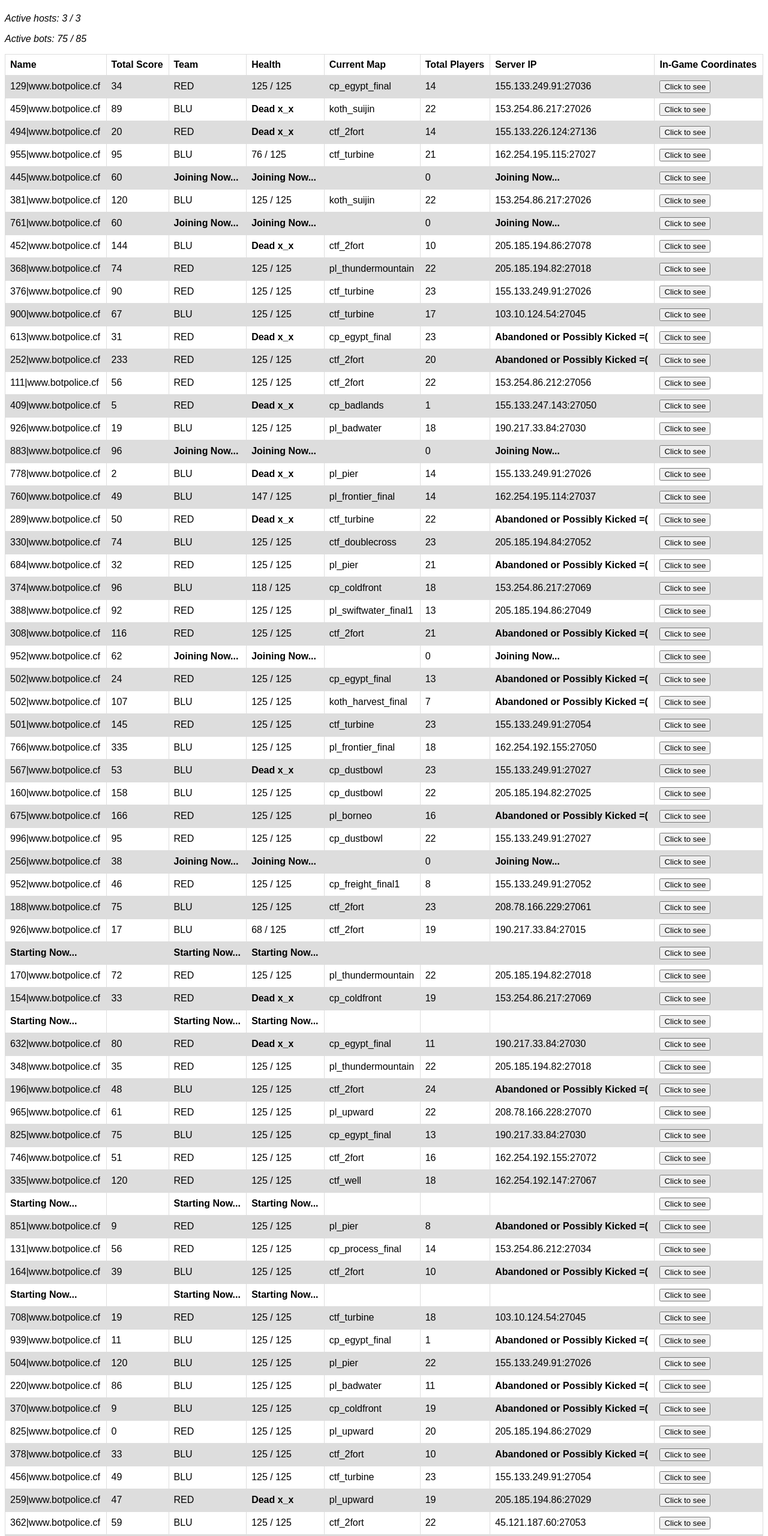
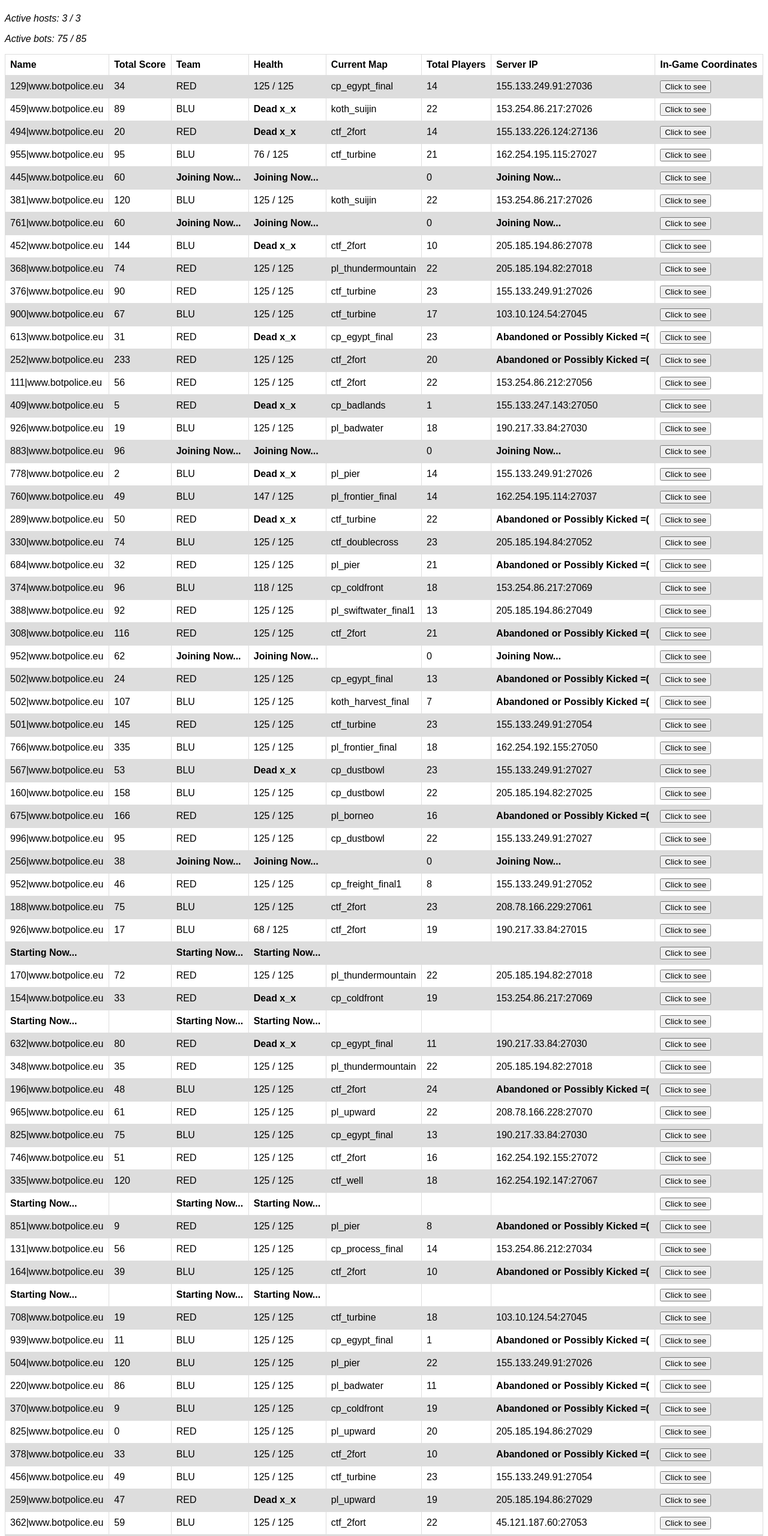
Before and after one commit to voidworks/botpolice.eu, a plain HTML site: page index.html in a window 1280 px wide. Shown: the part 240-2800 px from the top of the page at 60% size. Drawn offline with Linux system fonts and the light colour scheme.

Commit message:
Update index.html

```diff
--- a/index.html
+++ b/index.html
@@ -49,7 +49,7 @@ tr:nth-child(even) {
 <td><b>In-Game Coordinates</b></td>
 </tr>
 <tr>
-                <td>129|www.botpolice.cf</td>
+                <td>129|www.botpolice.eu</td>
                 <td>34</td>
                 <td>RED</td>
                 <td>125 / 125</td>
@@ -62,7 +62,7 @@ tr:nth-child(even) {
 
 
             <tr>
-                <td>459|www.botpolice.cf</td>
+                <td>459|www.botpolice.eu</td>
                 <td>89</td>
                 <td>BLU</td>
                 <td><b>Dead x_x</b></td>
@@ -75,7 +75,7 @@ tr:nth-child(even) {
 
 
             <tr>
-                <td>494|www.botpolice.cf</td>
+                <td>494|www.botpolice.eu</td>
                 <td>20</td>
                 <td>RED</td>
                 <td><b>Dead x_x</b></td>
@@ -88,7 +88,7 @@ tr:nth-child(even) {
 
 
             <tr>
-                <td>955|www.botpolice.cf</td>
+                <td>955|www.botpolice.eu</td>
                 <td>95</td>
                 <td>BLU</td>
                 <td>76 / 125</td>
@@ -101,7 +101,7 @@ tr:nth-child(even) {
 
 
             <tr>
-                <td>445|www.botpolice.cf</td>
+                <td>445|www.botpolice.eu</td>
                 <td>60</td>
                 <td><b>Joining Now...</b></td>
                 <td><b>Joining Now...</b></td>
@@ -114,7 +114,7 @@ tr:nth-child(even) {
 
 
             <tr>
-                <td>381|www.botpolice.cf</td>
+                <td>381|www.botpolice.eu</td>
                 <td>120</td>
                 <td>BLU</td>
                 <td>125 / 125</td>
@@ -127,7 +127,7 @@ tr:nth-child(even) {
 
 
             <tr>
-                <td>761|www.botpolice.cf</td>
+                <td>761|www.botpolice.eu</td>
                 <td>60</td>
                 <td><b>Joining Now...</b></td>
                 <td><b>Joining Now...</b></td>
@@ -140,7 +140,7 @@ tr:nth-child(even) {
 
 
             <tr>
-                <td>452|www.botpolice.cf</td>
+                <td>452|www.botpolice.eu</td>
                 <td>144</td>
                 <td>BLU</td>
                 <td><b>Dead x_x</b></td>
@@ -153,7 +153,7 @@ tr:nth-child(even) {
 
 
             <tr>
-                <td>368|www.botpolice.cf</td>
+                <td>368|www.botpolice.eu</td>
                 <td>74</td>
                 <td>RED</td>
                 <td>125 / 125</td>
@@ -166,7 +166,7 @@ tr:nth-child(even) {
 
 
             <tr>
-                <td>376|www.botpolice.cf</td>
+                <td>376|www.botpolice.eu</td>
                 <td>90</td>
                 <td>RED</td>
                 <td>125 / 125</td>
@@ -179,7 +179,7 @@ tr:nth-child(even) {
 
 
             <tr>
-                <td>900|www.botpolice.cf</td>
+                <td>900|www.botpolice.eu</td>
                 <td>67</td>
                 <td>BLU</td>
                 <td>125 / 125</td>
@@ -192,7 +192,7 @@ tr:nth-child(even) {
 
 
             <tr>
-                <td>613|www.botpolice.cf</td>
+                <td>613|www.botpolice.eu</td>
                 <td>31</td>
                 <td>RED</td>
                 <td><b>Dead x_x</b></td>
@@ -205,7 +205,7 @@ tr:nth-child(even) {
 
 
             <tr>
-                <td>252|www.botpolice.cf</td>
+                <td>252|www.botpolice.eu</td>
                 <td>233</td>
                 <td>RED</td>
                 <td>125 / 125</td>
@@ -218,7 +218,7 @@ tr:nth-child(even) {
 
 
             <tr>
-                <td>111|www.botpolice.cf</td>
+                <td>111|www.botpolice.eu</td>
                 <td>56</td>
                 <td>RED</td>
                 <td>125 / 125</td>
@@ -231,7 +231,7 @@ tr:nth-child(even) {
 
 
             <tr>
-                <td>409|www.botpolice.cf</td>
+                <td>409|www.botpolice.eu</td>
                 <td>5</td>
                 <td>RED</td>
                 <td><b>Dead x_x</b></td>
@@ -244,7 +244,7 @@ tr:nth-child(even) {
 
 
             <tr>
-                <td>926|www.botpolice.cf</td>
+                <td>926|www.botpolice.eu</td>
                 <td>19</td>
                 <td>BLU</td>
                 <td>125 / 125</td>
@@ -257,7 +257,7 @@ tr:nth-child(even) {
 
 
             <tr>
-                <td>883|www.botpolice.cf</td>
+                <td>883|www.botpolice.eu</td>
                 <td>96</td>
                 <td><b>Joining Now...</b></td>
                 <td><b>Joining Now...</b></td>
@@ -270,7 +270,7 @@ tr:nth-child(even) {
 
 
             <tr>
-                <td>778|www.botpolice.cf</td>
+                <td>778|www.botpolice.eu</td>
                 <td>2</td>
                 <td>BLU</td>
                 <td><b>Dead x_x</b></td>
@@ -283,7 +283,7 @@ tr:nth-child(even) {
 
 
             <tr>
-                <td>760|www.botpolice.cf</td>
+                <td>760|www.botpolice.eu</td>
                 <td>49</td>
                 <td>BLU</td>
                 <td>147 / 125</td>
@@ -296,7 +296,7 @@ tr:nth-child(even) {
 
 
             <tr>
-                <td>289|www.botpolice.cf</td>
+                <td>289|www.botpolice.eu</td>
                 <td>50</td>
                 <td>RED</td>
                 <td><b>Dead x_x</b></td>
@@ -309,7 +309,7 @@ tr:nth-child(even) {
 
 
             <tr>
-                <td>330|www.botpolice.cf</td>
+                <td>330|www.botpolice.eu</td>
                 <td>74</td>
                 <td>BLU</td>
                 <td>125 / 125</td>
@@ -322,7 +322,7 @@ tr:nth-child(even) {
 
 
             <tr>
-                <td>684|www.botpolice.cf</td>
+                <td>684|www.botpolice.eu</td>
                 <td>32</td>
                 <td>RED</td>
                 <td>125 / 125</td>
@@ -335,7 +335,7 @@ tr:nth-child(even) {
 
 
             <tr>
-                <td>374|www.botpolice.cf</td>
+                <td>374|www.botpolice.eu</td>
                 <td>96</td>
                 <td>BLU</td>
                 <td>118 / 125</td>
@@ -348,7 +348,7 @@ tr:nth-child(even) {
 
 
             <tr>
-                <td>388|www.botpolice.cf</td>
+                <td>388|www.botpolice.eu</td>
                 <td>92</td>
                 <td>RED</td>
                 <td>125 / 125</td>
@@ -361,7 +361,7 @@ tr:nth-child(even) {
 
 
             <tr>
-                <td>308|www.botpolice.cf</td>
+                <td>308|www.botpolice.eu</td>
                 <td>116</td>
                 <td>RED</td>
                 <td>125 / 125</td>
@@ -374,7 +374,7 @@ tr:nth-child(even) {
 
 
             <tr>
-                <td>952|www.botpolice.cf</td>
+                <td>952|www.botpolice.eu</td>
                 <td>62</td>
                 <td><b>Joining Now...</b></td>
                 <td><b>Joining Now...</b></td>
@@ -387,7 +387,7 @@ tr:nth-child(even) {
 
 
             <tr>
-                <td>502|www.botpolice.cf</td>
+                <td>502|www.botpolice.eu</td>
                 <td>24</td>
                 <td>RED</td>
                 <td>125 / 125</td>
@@ -400,7 +400,7 @@ tr:nth-child(even) {
 
 
             <tr>
-                <td>502|www.botpolice.cf</td>
+                <td>502|www.botpolice.eu</td>
                 <td>107</td>
                 <td>BLU</td>
                 <td>125 / 125</td>
@@ -413,7 +413,7 @@ tr:nth-child(even) {
 
 
             <tr>
-                <td>501|www.botpolice.cf</td>
+                <td>501|www.botpolice.eu</td>
                 <td>145</td>
                 <td>RED</td>
                 <td>125 / 125</td>
@@ -426,7 +426,7 @@ tr:nth-child(even) {
 
 
             <tr>
-                <td>766|www.botpolice.cf</td>
+                <td>766|www.botpolice.eu</td>
                 <td>335</td>
                 <td>BLU</td>
                 <td>125 / 125</td>
@@ -439,7 +439,7 @@ tr:nth-child(even) {
 
 
             <tr>
-                <td>567|www.botpolice.cf</td>
+                <td>567|www.botpolice.eu</td>
                 <td>53</td>
                 <td>BLU</td>
                 <td><b>Dead x_x</b></td>
@@ -452,7 +452,7 @@ tr:nth-child(even) {
 
 
             <tr>
-                <td>160|www.botpolice.cf</td>
+                <td>160|www.botpolice.eu</td>
                 <td>158</td>
                 <td>BLU</td>
                 <td>125 / 125</td>
@@ -465,7 +465,7 @@ tr:nth-child(even) {
 
 
             <tr>
-                <td>675|www.botpolice.cf</td>
+                <td>675|www.botpolice.eu</td>
                 <td>166</td>
                 <td>RED</td>
                 <td>125 / 125</td>
@@ -478,7 +478,7 @@ tr:nth-child(even) {
 
 
             <tr>
-                <td>996|www.botpolice.cf</td>
+                <td>996|www.botpolice.eu</td>
                 <td>95</td>
                 <td>RED</td>
                 <td>125 / 125</td>
@@ -491,7 +491,7 @@ tr:nth-child(even) {
 
 
             <tr>
-                <td>256|www.botpolice.cf</td>
+                <td>256|www.botpolice.eu</td>
                 <td>38</td>
                 <td><b>Joining Now...</b></td>
                 <td><b>Joining Now...</b></td>
@@ -504,7 +504,7 @@ tr:nth-child(even) {
 
 
             <tr>
-                <td>952|www.botpolice.cf</td>
+                <td>952|www.botpolice.eu</td>
                 <td>46</td>
                 <td>RED</td>
                 <td>125 / 125</td>
@@ -517,7 +517,7 @@ tr:nth-child(even) {
 
 
             <tr>
-                <td>188|www.botpolice.cf</td>
+                <td>188|www.botpolice.eu</td>
                 <td>75</td>
                 <td>BLU</td>
                 <td>125 / 125</td>
@@ -530,7 +530,7 @@ tr:nth-child(even) {
 
 
             <tr>
-                <td>926|www.botpolice.cf</td>
+                <td>926|www.botpolice.eu</td>
                 <td>17</td>
                 <td>BLU</td>
                 <td>68 / 125</td>
@@ -556,7 +556,7 @@ tr:nth-child(even) {
 
 
             <tr>
-                <td>170|www.botpolice.cf</td>
+                <td>170|www.botpolice.eu</td>
                 <td>72</td>
                 <td>RED</td>
                 <td>125 / 125</td>
@@ -569,7 +569,7 @@ tr:nth-child(even) {
 
 
             <tr>
-                <td>154|www.botpolice.cf</td>
+                <td>154|www.botpolice.eu</td>
                 <td>33</td>
                 <td>RED</td>
                 <td><b>Dead x_x</b></td>
@@ -595,7 +595,7 @@ tr:nth-child(even) {
 
 
             <tr>
-                <td>632|www.botpolice.cf</td>
+                <td>632|www.botpolice.eu</td>
                 <td>80</td>
                 <td>RED</td>
                 <td><b>Dead x_x</b></td>
@@ -608,7 +608,7 @@ tr:nth-child(even) {
 
 
             <tr>
-                <td>348|www.botpolice.cf</td>
+                <td>348|www.botpolice.eu</td>
                 <td>35</td>
                 <td>RED</td>
                 <td>125 / 125</td>
@@ -621,7 +621,7 @@ tr:nth-child(even) {
 
 
             <tr>
-                <td>196|www.botpolice.cf</td>
+                <td>196|www.botpolice.eu</td>
                 <td>48</td>
                 <td>BLU</td>
                 <td>125 / 125</td>
@@ -634,7 +634,7 @@ tr:nth-child(even) {
 
 
             <tr>
-                <td>965|www.botpolice.cf</td>
+                <td>965|www.botpolice.eu</td>
                 <td>61</td>
                 <td>RED</td>
                 <td>125 / 125</td>
@@ -647,7 +647,7 @@ tr:nth-child(even) {
 
 
             <tr>
-                <td>825|www.botpolice.cf</td>
+                <td>825|www.botpolice.eu</td>
                 <td>75</td>
                 <td>BLU</td>
                 <td>125 / 125</td>
@@ -660,7 +660,7 @@ tr:nth-child(even) {
 
 
             <tr>
-                <td>746|www.botpolice.cf</td>
+                <td>746|www.botpolice.eu</td>
                 <td>51</td>
                 <td>RED</td>
                 <td>125 / 125</td>
@@ -673,7 +673,7 @@ tr:nth-child(even) {
 
 
             <tr>
-                <td>335|www.botpolice.cf</td>
+                <td>335|www.botpolice.eu</td>
                 <td>120</td>
                 <td>RED</td>
                 <td>125 / 125</td>
@@ -699,7 +699,7 @@ tr:nth-child(even) {
 
 
             <tr>
-                <td>851|www.botpolice.cf</td>
+                <td>851|www.botpolice.eu</td>
                 <td>9</td>
                 <td>RED</td>
                 <td>125 / 125</td>
@@ -712,7 +712,7 @@ tr:nth-child(even) {
 
 
             <tr>
-                <td>131|www.botpolice.cf</td>
+                <td>131|www.botpolice.eu</td>
                 <td>56</td>
                 <td>RED</td>
                 <td>125 / 125</td>
@@ -725,7 +725,7 @@ tr:nth-child(even) {
 
 
             <tr>
-                <td>164|www.botpolice.cf</td>
+                <td>164|www.botpolice.eu</td>
                 <td>39</td>
                 <td>BLU</td>
                 <td>125 / 125</td>
@@ -751,7 +751,7 @@ tr:nth-child(even) {
 
 
             <tr>
-                <td>708|www.botpolice.cf</td>
+                <td>708|www.botpolice.eu</td>
                 <td>19</td>
                 <td>RED</td>
                 <td>125 / 125</td>
@@ -764,7 +764,7 @@ tr:nth-child(even) {
 
 
             <tr>
-                <td>939|www.botpolice.cf</td>
+                <td>939|www.botpolice.eu</td>
                 <td>11</td>
                 <td>BLU</td>
                 <td>125 / 125</td>
@@ -777,7 +777,7 @@ tr:nth-child(even) {
 
 
             <tr>
-                <td>504|www.botpolice.cf</td>
+                <td>504|www.botpolice.eu</td>
                 <td>120</td>
                 <td>BLU</td>
                 <td>125 / 125</td>
@@ -790,7 +790,7 @@ tr:nth-child(even) {
 
 
             <tr>
-                <td>220|www.botpolice.cf</td>
+                <td>220|www.botpolice.eu</td>
                 <td>86</td>
                 <td>BLU</td>
                 <td>125 / 125</td>
@@ -803,7 +803,7 @@ tr:nth-child(even) {
 
 
             <tr>
-                <td>370|www.botpolice.cf</td>
+                <td>370|www.botpolice.eu</td>
                 <td>9</td>
                 <td>BLU</td>
                 <td>125 / 125</td>
@@ -816,7 +816,7 @@ tr:nth-child(even) {
 
 
             <tr>
-                <td>825|www.botpolice.cf</td>
+                <td>825|www.botpolice.eu</td>
                 <td>0</td>
                 <td>RED</td>
                 <td>125 / 125</td>
@@ -829,7 +829,7 @@ tr:nth-child(even) {
 
 
             <tr>
-                <td>378|www.botpolice.cf</td>
+                <td>378|www.botpolice.eu</td>
                 <td>33</td>
                 <td>BLU</td>
                 <td>125 / 125</td>
@@ -842,7 +842,7 @@ tr:nth-child(even) {
 
 
             <tr>
-                <td>456|www.botpolice.cf</td>
+                <td>456|www.botpolice.eu</td>
                 <td>49</td>
                 <td>BLU</td>
                 <td>125 / 125</td>
@@ -855,7 +855,7 @@ tr:nth-child(even) {
 
 
             <tr>
-                <td>259|www.botpolice.cf</td>
+                <td>259|www.botpolice.eu</td>
                 <td>47</td>
                 <td>RED</td>
                 <td><b>Dead x_x</b></td>
@@ -868,7 +868,7 @@ tr:nth-child(even) {
 
 
             <tr>
-                <td>362|www.botpolice.cf</td>
+                <td>362|www.botpolice.eu</td>
                 <td>59</td>
                 <td>BLU</td>
                 <td>125 / 125</td>
@@ -881,7 +881,7 @@ tr:nth-child(even) {
 
 
             <tr>
-                <td>550|www.botpolice.cf</td>
+                <td>550|www.botpolice.eu</td>
                 <td>34</td>
                 <td>BLU</td>
                 <td><b>Dead x_x</b></td>
@@ -894,7 +894,7 @@ tr:nth-child(even) {
 
 
             <tr>
-                <td>550|www.botpolice.cf</td>
+                <td>550|www.botpolice.eu</td>
                 <td>32</td>
                 <td>BLU</td>
                 <td>125 / 125</td>
@@ -907,7 +907,7 @@ tr:nth-child(even) {
 
 
             <tr>
-                <td>426|www.botpolice.cf</td>
+                <td>426|www.botpolice.eu</td>
                 <td>10</td>
                 <td>BLU</td>
                 <td>125 / 125</td>
@@ -920,7 +920,7 @@ tr:nth-child(even) {
 
 
             <tr>
-                <td>928|www.botpolice.cf</td>
+                <td>928|www.botpolice.eu</td>
                 <td>68</td>
                 <td>RED</td>
                 <td><b>Dead x_x</b></td>
@@ -933,7 +933,7 @@ tr:nth-child(even) {
 
 
             <tr>
-                <td>861|www.botpolice.cf</td>
+                <td>861|www.botpolice.eu</td>
                 <td>44</td>
                 <td>RED</td>
                 <td>125 / 125</td>
@@ -946,7 +946,7 @@ tr:nth-child(even) {
 
 
             <tr>
-                <td>974|www.botpolice.cf</td>
+                <td>974|www.botpolice.eu</td>
                 <td>28</td>
                 <td>BLU</td>
                 <td><b>Dead x_x</b></td>
@@ -959,7 +959,7 @@ tr:nth-child(even) {
 
 
             <tr>
-                <td>700|www.botpolice.cf</td>
+                <td>700|www.botpolice.eu</td>
                 <td>65</td>
                 <td>BLU</td>
                 <td>125 / 125</td>
@@ -972,7 +972,7 @@ tr:nth-child(even) {
 
 
             <tr>
-                <td>230|www.botpolice.cf</td>
+                <td>230|www.botpolice.eu</td>
                 <td>55</td>
                 <td>BLU</td>
                 <td>12 / 125</td>
@@ -985,7 +985,7 @@ tr:nth-child(even) {
 
 
             <tr>
-                <td>783|www.botpolice.cf</td>
+                <td>783|www.botpolice.eu</td>
                 <td>27</td>
                 <td>BLU</td>
                 <td>125 / 125</td>
@@ -998,7 +998,7 @@ tr:nth-child(even) {
 
 
             <tr>
-                <td>335|www.botpolice.cf</td>
+                <td>335|www.botpolice.eu</td>
                 <td>30</td>
                 <td>RED</td>
                 <td>125 / 125</td>
```
